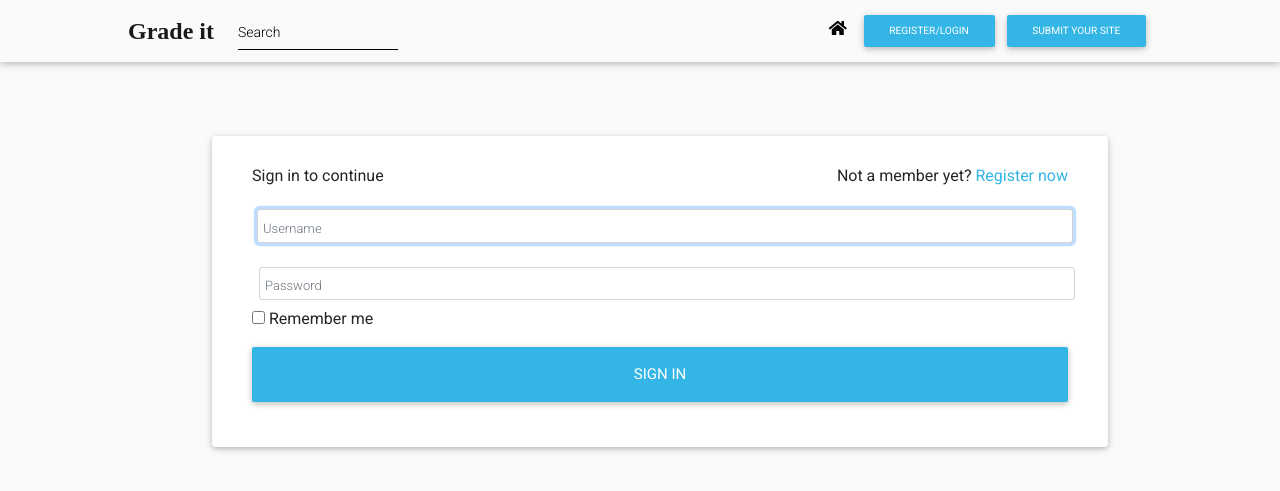
After one commit to D-Kamunya/grade_it, a Django app: page /accounts/login/ in a window 1280 px wide. The commit adds this page. Shown: the top 491 px of the page. Run offline with Django 3.2, Linux system fonts and the light colour scheme; some libraries are stand-ins or nearby versions.

Commit message:
Create login form html template

```diff
--- /dev/null
+++ b/gradeit_app/templates/registration/login_form.html
@@ -0,0 +1,26 @@
+{%extends "base.html"%}
+{%load static%}
+{% block styles %}
+  <link rel="stylesheet" href="{%static 'css/auth.css'%}">
+  {% endblock %}
+{%block content%}
+<div class="card content">
+    <div class="card-body">
+        <h6 class="card-title"><a>Sign in to continue</a> <span style="float:right">Not a member yet? <a href="{%url 'register_user'%}" class="text-info">Register now</a></span></h5>
+        <form class="form-signin" method="POST">
+            {% csrf_token %}
+            <label for="username" class="sr-only">Username</label>
+            <input type="text" name="username" id="username" class="form-control mt-4" placeholder="Username" required autofocus>
+            <label for="inputPassword" class="sr-only">Password</label>
+            <input type="password" name="password" id="inputPassword" class="form-control mt-4" placeholder="Password" required>
+            <div class="checkbox mb-3">
+                <label>
+                    <input type="checkbox" value="remember-me"> Remember me
+                </label>
+            </div>
+            <button class="btn btn-lg btn-info btn-block" type="submit">Sign in</button>
+        </form>
+    </div>
+</div>
+
+{%endblock%}
--- a/gradeit_app/templates/registration/registration_form.html
+++ b/gradeit_app/templates/registration/registration_form.html
@@ -13,12 +13,12 @@
       <p style="color: red;"> Some Information Might be Incorrect </p>
       {% endif %}
     </div>
-    <h6 class="card-title"><a>Register to continue</a> <span style="float:right">Are you a member? <a href="" class="text-info">Login now</a></span></h5>
+    <h6 class="card-title"><a>Register to continue</a> <span style="float:right">Are you a member? <a href="{%url 'user_login'%}" class="text-info">Login now</a></span></h5>
     <form  method="post">
       {% csrf_token %}
       {% bootstrap_form form%}
       <div class="form-group">
-        <button type="submit" class="btn btn-info btn-sm">CREATE YOUR ACCOUNT</button>
+        <button type="submit" class="btn btn-lg btn-info btn-block">CREATE YOUR ACCOUNT</button>
       </div>
       <input type="hidden" name="next" value="{{next}}">
       <h6 style="margin-bottom: 1rem;" class="h5 text-center font-weight-normal text-muted">By singing up, you agree to our <strong>Terms</strong> , <strong>Data Policy</strong> and <strong>Cookie Policy</strong> </h6>
```
